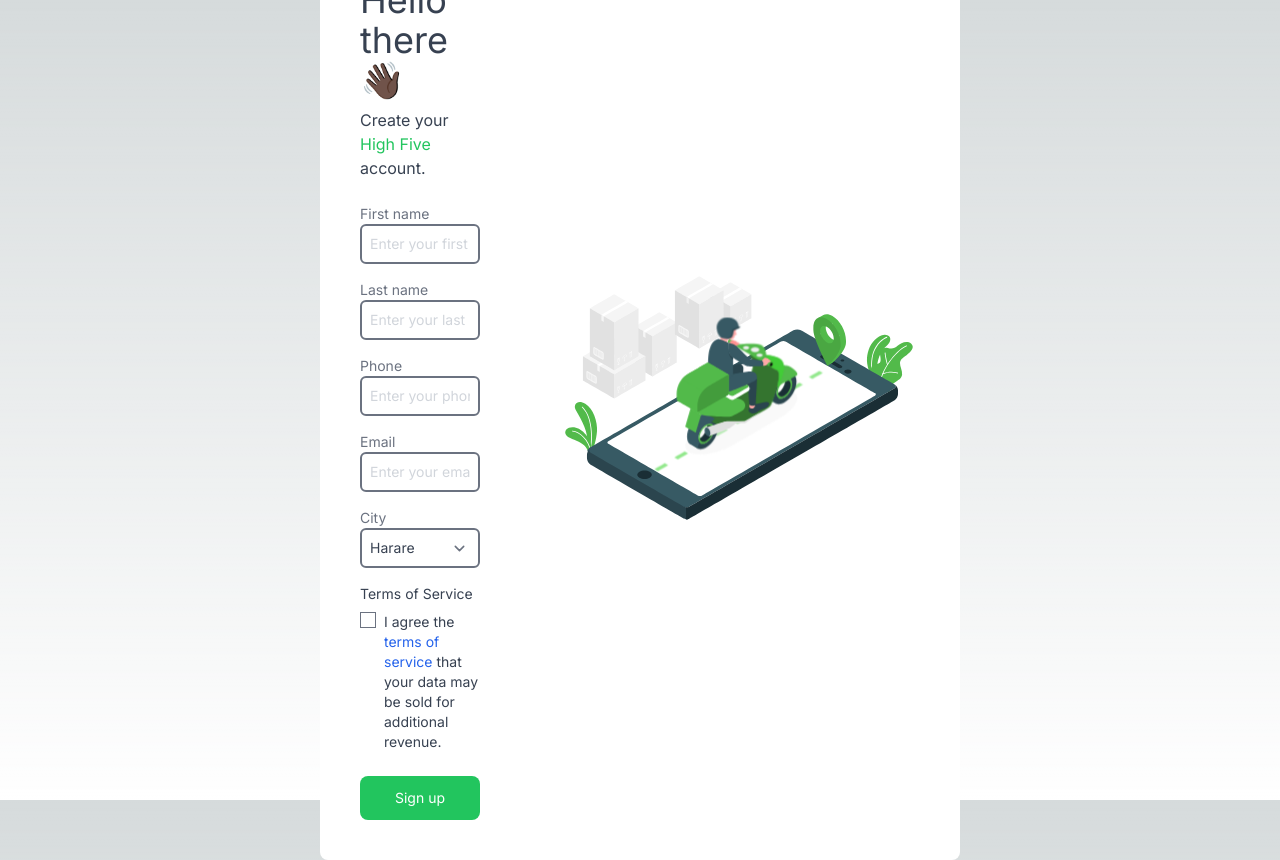
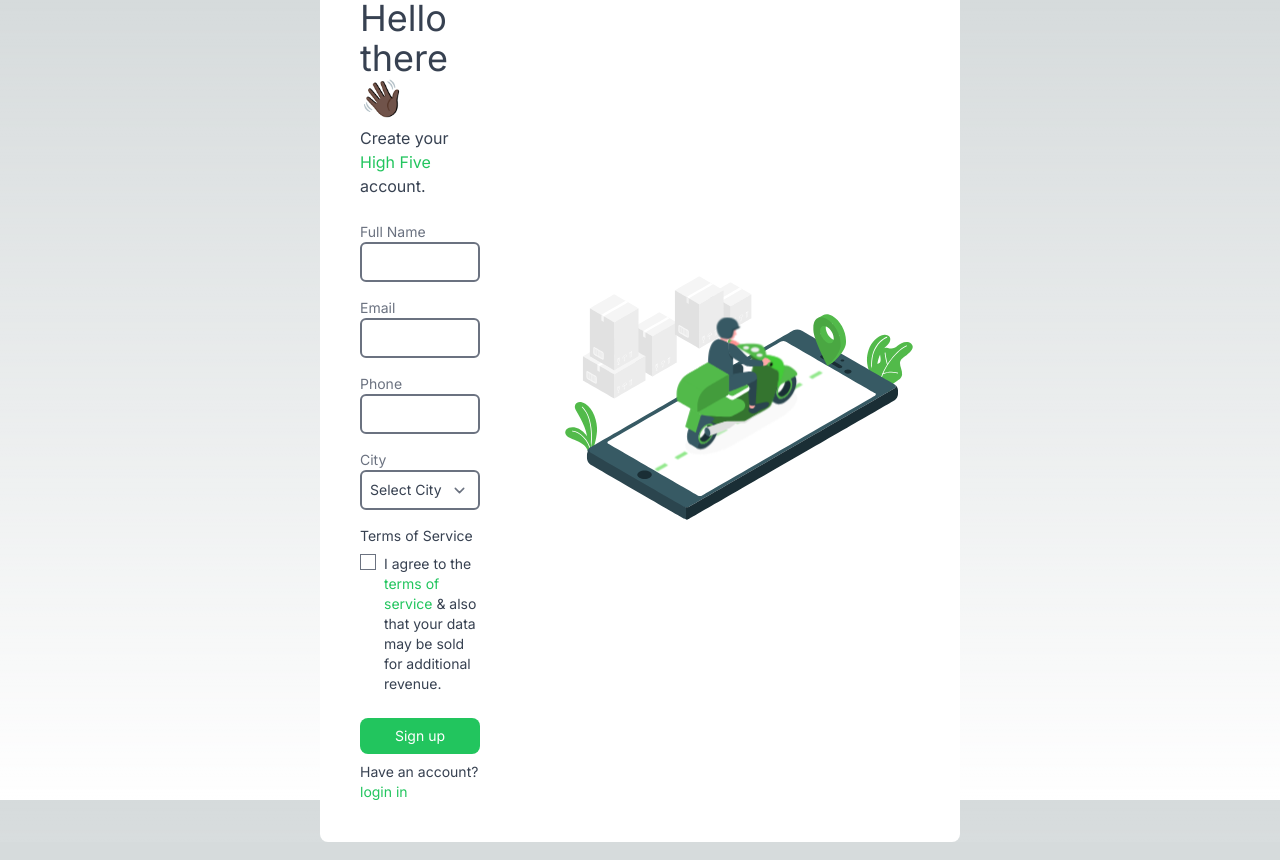
Before and after one commit to justkingsley/react-forms-tut, a Next.js app: page / in a window 1280 px wide. Built offline with nearby package versions, Linux system fonts and the light colour scheme.

Commit message:
Added formik and yup

```diff
--- a/src/app/page.js
+++ b/src/app/page.js
@@ -3,9 +3,33 @@
 import Head from "next/head";
 import Lottie from 'lottie-react'
 import animationData from "@/app/delivery.json"
+import { useFormik } from "formik";
+import * as yup from "yup";
 
 
 export default function Home() {
+
+  //Getting values
+  const formik = useFormik({
+    initialValues:{
+      name: "",
+      email: "",
+      phone: "",
+      city: "Select City",
+      terms: ""
+    },
+
+    onSubmit: (values) => {
+      console.log(values)
+    }
+
+  });
+
+  //Form validation
+
+
+  //Submit
+
 
   const defaultOptions = {
     loop: true,
@@ -31,48 +55,55 @@
 
 
             <div className="mt-6">
-              <FormComponent
-                htmlFor={'firstName'}
-                label={'First name'}
+
+
+            <FormComponent
+                htmlFor={'name'}
+                label={'Full Name'}
                 type={'text'}
-                id={'firstName'}
-                placeholder={'Enter your first name'}
+                id={'name'}
+                value={formik.values.name}
+                onChange={formik.handleChange}
               />
 
-              <FormComponent
-                htmlFor={'lastName'}
-                label={'Last name'}
-                type={'text'}
-                id={'lastName'}
-                placeholder={'Enter your last name'}
-              />
 
-              <FormComponent
-                htmlFor={'phone'}
-                label={'Phone'}
-                type={'phone'}
-                id={'phone'}
-                placeholder={'Enter your phone number'}
-              />
-
-              <FormComponent
+            <FormComponent
                 htmlFor={'Email'}
                 label={'Email'}
                 type={'email'}
                 id={'email'}
-                placeholder={'Enter your email'}
+                value={formik.values.email}
+                onChange={formik.handleChange}
               />
+
+
+            <FormComponent
+                htmlFor={'Phone '}
+                label={'Phone'}
+                type={'phone'}
+                id={'phone'}
+                value={formik.values.phone}
+                onChange={formik.handleChange}
+              />
+
 
               <div className="pb-4">
                 <label htmlFor='city' className="text-sm text-gray-500 block">
                   City
                 </label>
-                <select id='city' className="border-2 text-sm focus:ring-0 focus:border-green-600 outline-none border-gray-500 p-2 rounded-md w-full">
+                <select
+
+                id='city'
+                className="border-2 text-sm focus:ring-0 focus:border-green-600 outline-none border-gray-500 p-2 rounded-md w-full"
+                value={formik.values.city}
+                onChange={formik.handleChange}
+                >
+                  <option>Select City</option>
                   <option>Harare</option>
                   <option>Bulawayo</option>
                   <option>Gweru</option>
                   <option>Mutare</option>
-                  <option>victoria Falls</option>
+                  <option>Victoria Falls</option>
                 </select>
               </div>
 
@@ -86,9 +117,13 @@
                 </div>
 
 
-                <div className="flex itmes-center gap-2">
-                  <input type="checkbox" value="checked" name="terms" className="h-4 w-4 text-green-500 focus:border-green-600 hover:ring-green-500 focus:ring-0" />
-                  <p>I agree the <a href="#" className="text-blue-600 hover:underline">terms of service</a> that your data may be sold for additional revenue.</p>
+                <div className="flex gap-2">
+                  <input type="checkbox"
+                  value="checked"
+                  name="terms"
+                  onChange={formik.handleChange}
+                  className="h-4 w-4 text-green-500 focus:border-green-600 hover:ring-green-500 focus:ring-0" />
+                  <p>I agree to the <a href="#" className="text-green-500 hover:underline">terms of service</a> & also that your data may be sold for additional revenue.</p>
                 </div>
 
               </div>
@@ -96,9 +131,17 @@
 
               <button
                 type="submit"
-                className="bg-green-500 font-latoBold text-sm text-white py-3 mt-2 rounded-lg w-full">
+                onSubmit={formik.handleSubmit}
+                className="bg-green-500 font-latoBold text-sm text-white py-2 my-2 rounded-lg w-full">
                 Sign up
               </button>
+
+
+              <div className="flex items-center justify-center text-sm">
+
+                  <p>Have an account? <a href="#" className="text-green-500 hover:underline">login in</a></p>
+
+                </div>
 
             </div>
 
@@ -114,7 +157,10 @@
           </div>
 
 
+
+
         </form>
+
       </main>
 
     </div>
```
